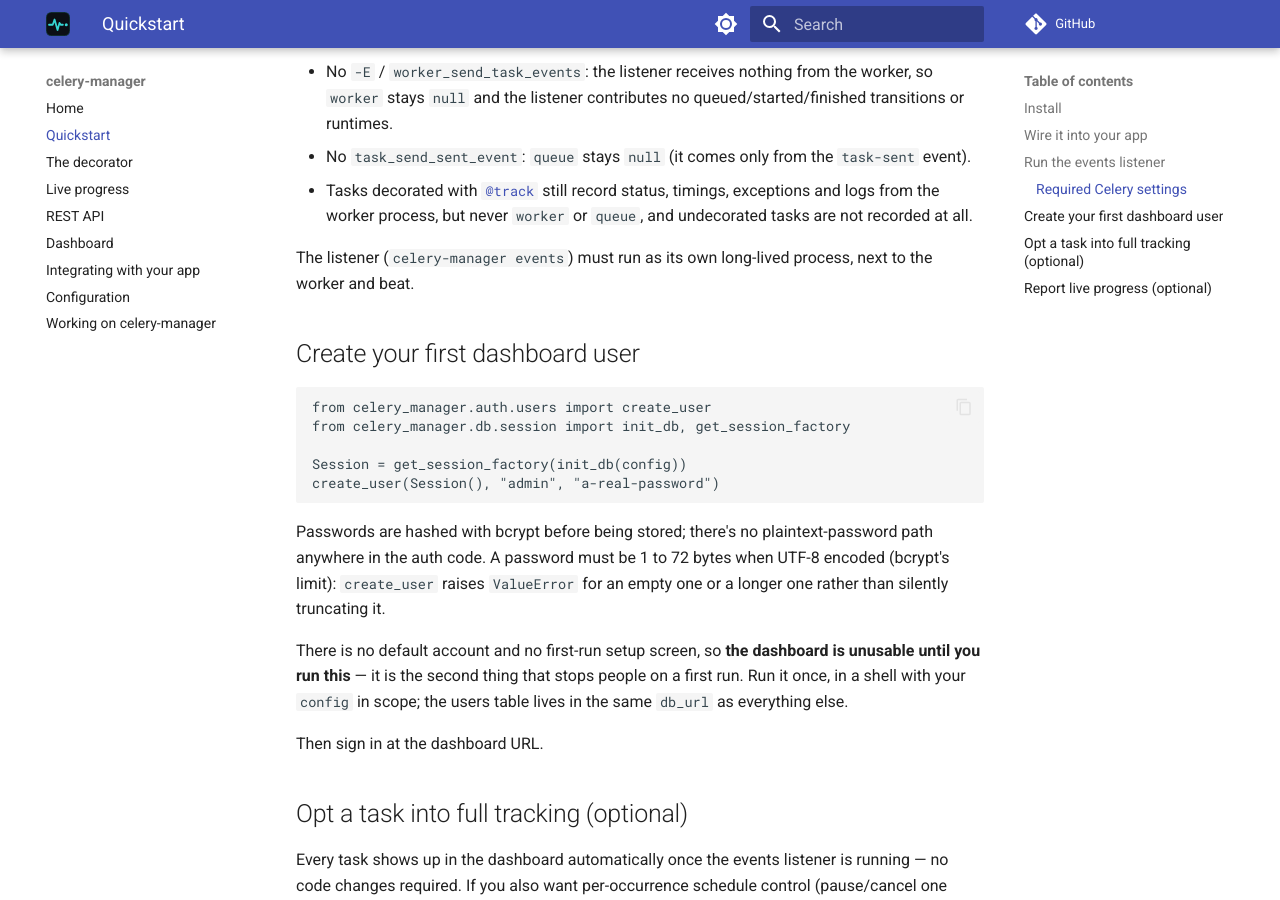
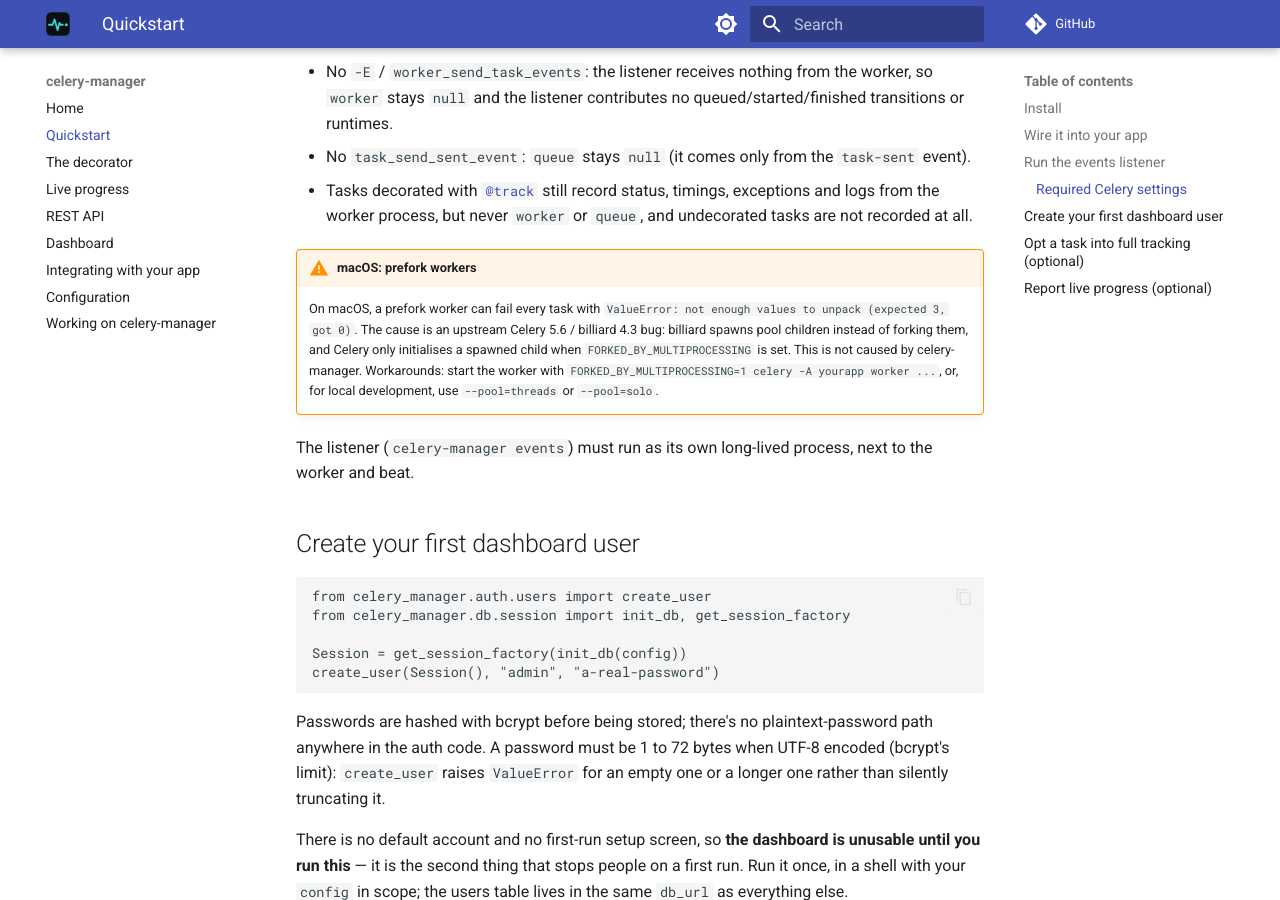
Before and after one commit to Pythondeveloper6/celery-manager, an MkDocs documentation site: the page built from docs/quickstart.md, in a window 1280 px wide and 900 px high, scrolled down 2210 px. Built offline with MkDocs 1.6.1 and Material for MkDocs 9.7.7, drawn with Linux system fonts in a browser that asks for light colours; comment, search, counter and statistics services are not loaded.

Commit message:
docs: macOS prefork workaround, changelog cleanup; ci: Node 24 action majors
Co-Authored-By: Claude Opus 5.5 <noreply@anthropic.com>

```diff
--- a/docs/quickstart.md
+++ b/docs/quickstart.md
@@ -118,6 +118,15 @@ Without them:
   exceptions and logs from the worker process, but never `worker` or `queue`,
   and undecorated tasks are not recorded at all.
 
+!!! warning "macOS: prefork workers"
+    On macOS, a prefork worker can fail every task with
+    `ValueError: not enough values to unpack (expected 3, got 0)`. The cause is
+    an upstream Celery 5.6 / billiard 4.3 bug: billiard spawns pool children
+    instead of forking them, and Celery only initialises a spawned child when
+    `FORKED_BY_MULTIPROCESSING` is set. This is not caused by celery-manager.
+    Workarounds: start the worker with `FORKED_BY_MULTIPROCESSING=1 celery -A yourapp worker ...`,
+    or, for local development, use `--pool=threads` or `--pool=solo`.
+
 The listener (`celery-manager events`) must run as its own long-lived process,
 next to the worker and beat.
 
```
Also changed, not shown: CHANGELOG.md (+14 -7 lines), 4 other files.
